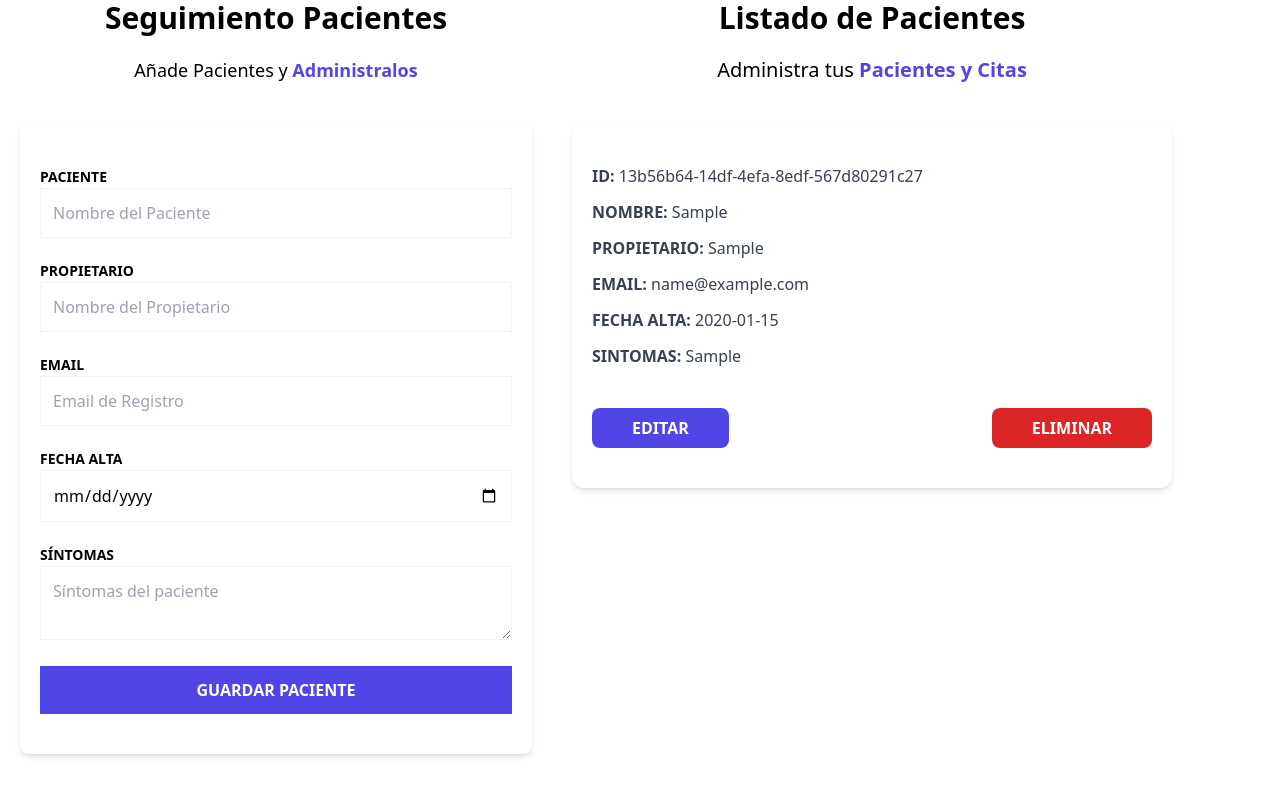
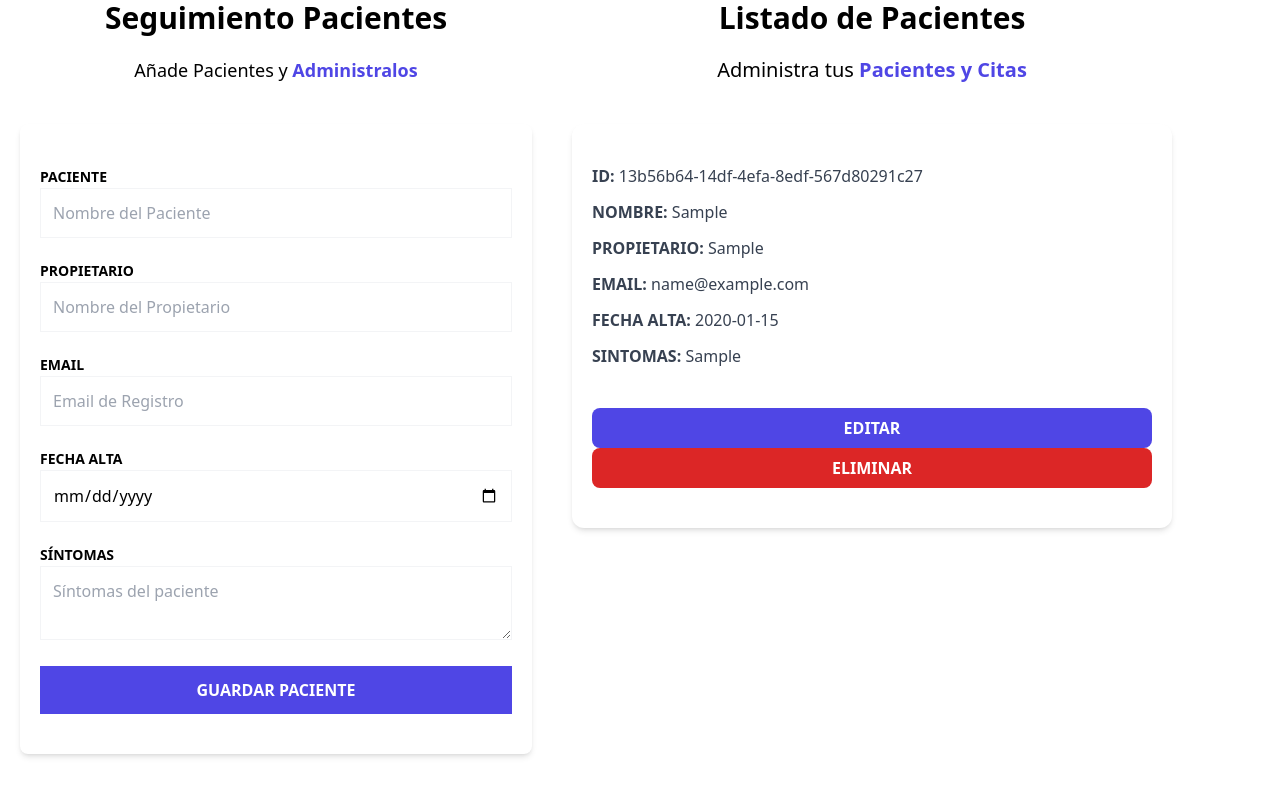
Before and after one commit to luchosr/veterinary-patients, a React (Vite) app: page / in a window 1280 px wide. Both pictures are taken after typing "Sample", "Sample", "name@example.com", "2020-01-15", "Sample" into the empty fields and a click on the input "Guardar Paciente". Shown: the part 224-1020 px from the top of the page. Built offline with nearby package versions, Linux system fonts and the light colour scheme.

Commit message:
style: improves patient details layout

```diff
--- a/src/components/PatientDetails.tsx
+++ b/src/components/PatientDetails.tsx
@@ -18,7 +18,7 @@ export default function PatientDetails({ patient }: PatientDetailsProps) {
       <PatientDetailItem label="Email" data={patient.email} />
       <PatientDetailItem label="Fecha Alta" data={patient.date.toString()} />
       <PatientDetailItem label="Sintomas" data={patient.symptoms} />
-      <div className="flex justify-between  mt-10">
+      <div className="flex flex-col flex-row justify-between  mt-10">
         <button
           type="button"
           className="py-2 px-10 bg-indigo-600 hover:bg-indigo-700 text-white font-bold uppercase rounded-lg"
```
